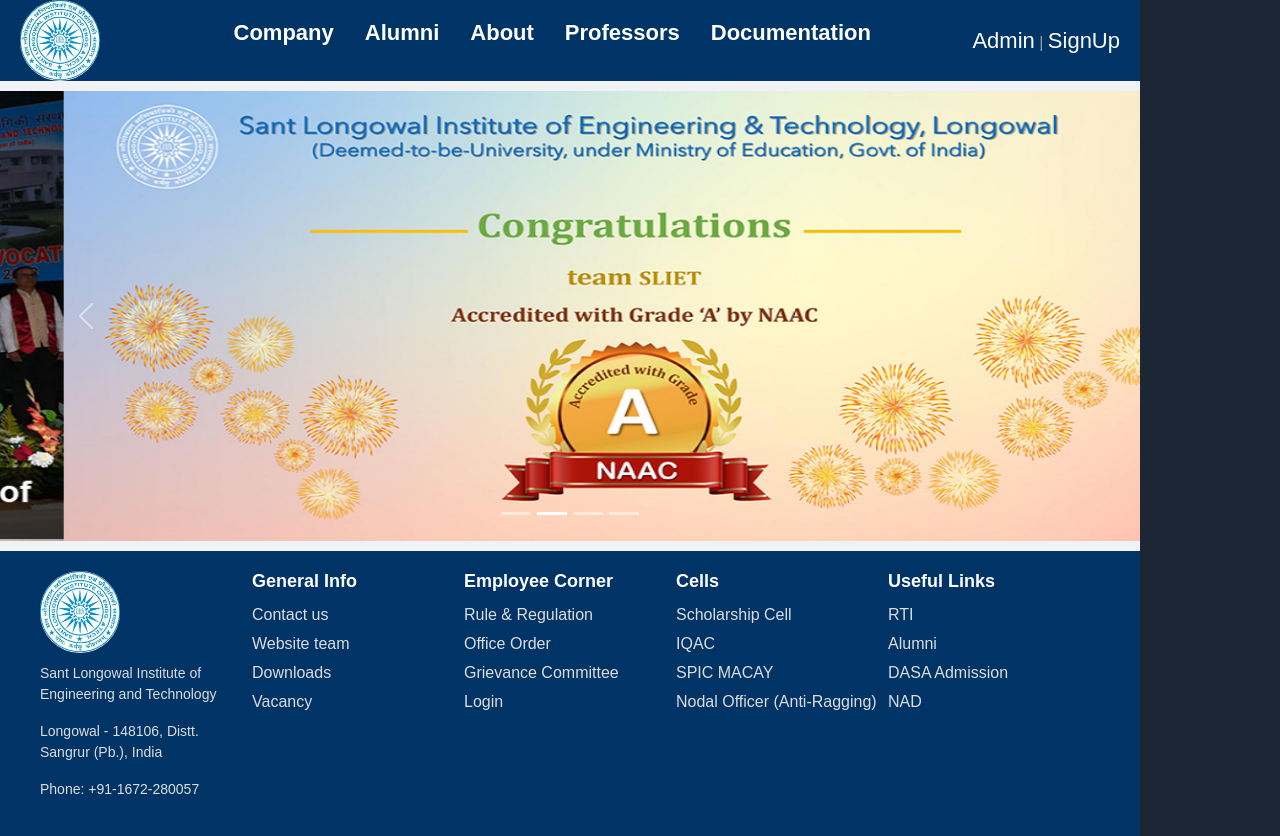
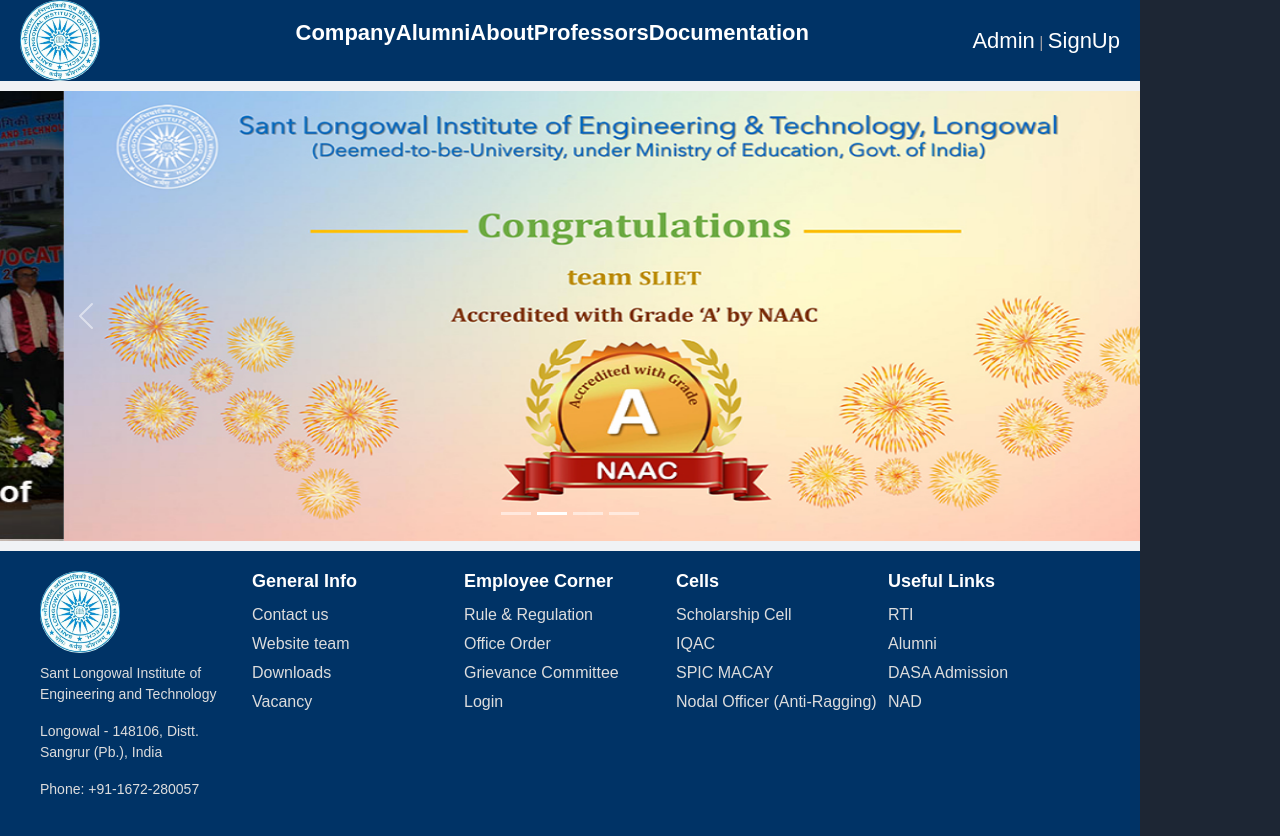
Before and after one commit to Shudhanshuarya09/Placement-Cell-App, a React (Vite) app: page / in a window 1280 px wide. Built offline with nearby package versions, Linux system fonts and the light colour scheme.

Commit message:
modification git commit -m modification

```diff
--- a/src/components/frontPage/HomePage.css
+++ b/src/components/frontPage/HomePage.css
@@ -28,7 +28,7 @@
 .navbar-center {
   list-style: none;
   display: flex;
-  gap: 31px;
+  gap: 3ppx;
   cursor: pointer;
 
 }
```
